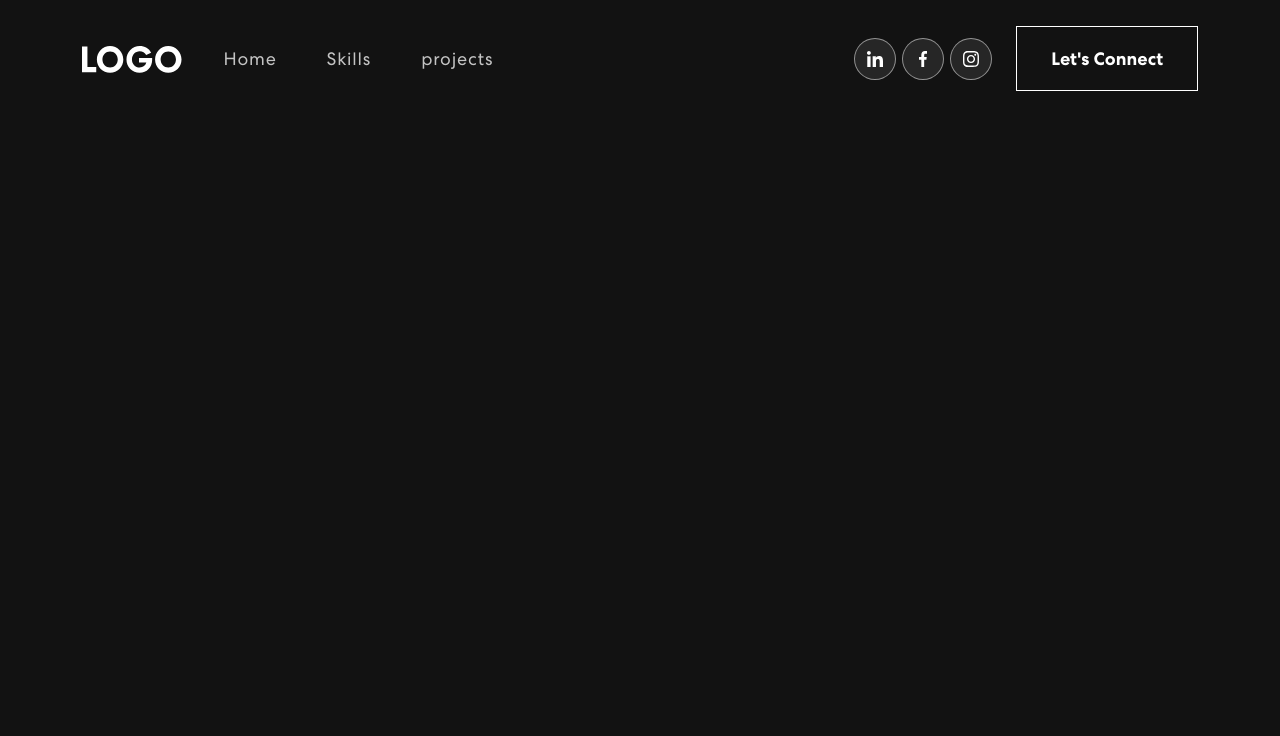
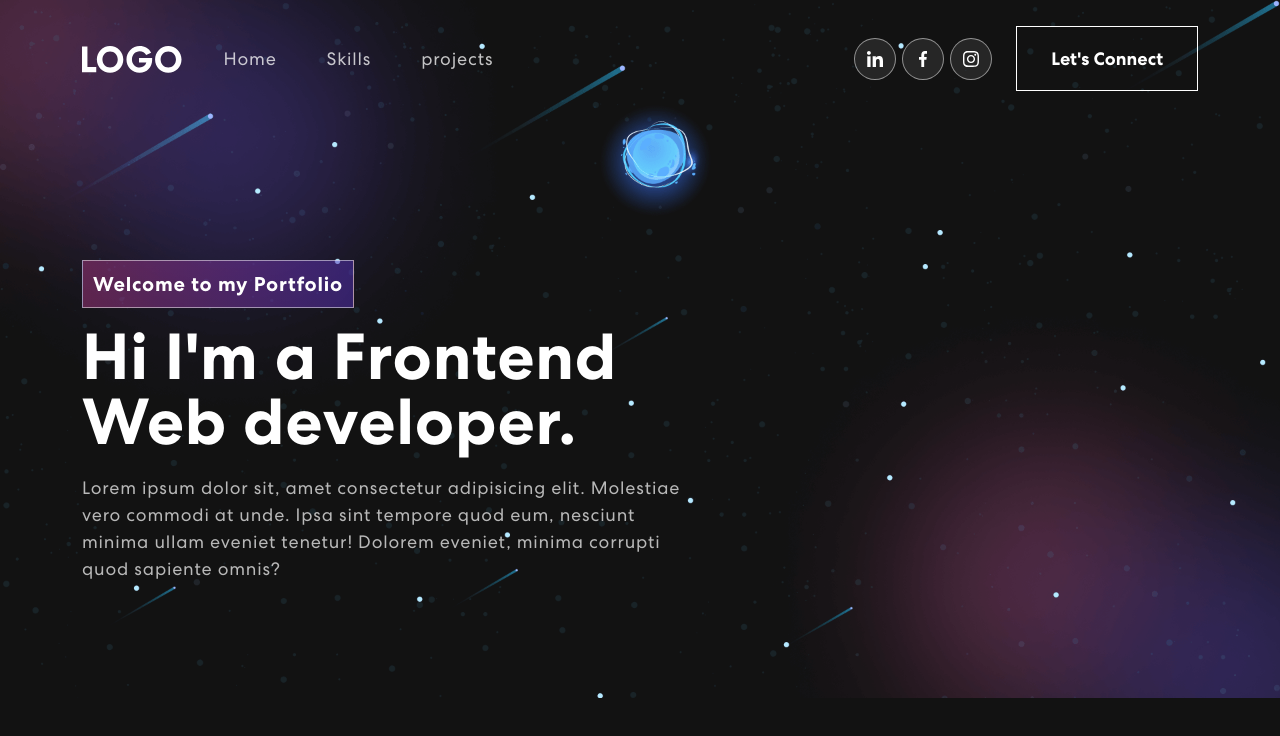
Before and after one commit to CompileWithQureshi/Poritfilo, a React (Create React App) app: page / in a window 1280 px wide. Shown: the top 736 px of the page. Built offline with nearby package versions, Linux system fonts and the light colour scheme.

Commit message:
Creating Banner component

```diff
--- a/src/App.js
+++ b/src/App.js
@@ -1,11 +1,13 @@
 import React from 'react';
 import Navbar from './component/Navbar';
 import 'bootstrap/dist/css/bootstrap.min.css'
+import { Banner } from './component/Banner';
 
 const App = () => {
   return (
     <div >
       <Navbar />
+      <Banner />
     </div>
   )
 }
--- a/src/component/Banner.jsx
+++ b/src/component/Banner.jsx
@@ -0,0 +1,28 @@
+import { Col, Container, Row } from "react-bootstrap";
+
+export const Banner = () => {
+  return (
+    <section className="banner" id="home">
+      <Container>
+        <Row className="align-item-center">
+          <Col xs={12} md={6} xl={7}>
+            <span className="tagline">Welcome to my Portfolio</span>
+            <h1>
+              {`Hi I'm a Frontend `}
+              <span className="wrap" mg={5}>
+                <br />
+                Web developer.
+              </span>
+            </h1>
+            <p>
+              Lorem ipsum dolor sit, amet consectetur adipisicing elit.
+              Molestiae vero commodi at unde. Ipsa sint tempore quod eum,
+              nesciunt minima ullam eveniet tenetur! Dolorem eveniet, minima
+              corrupti quod sapiente omnis?
+            </p>
+          </Col>
+        </Row>
+      </Container>
+    </section>
+  );
+};
```
